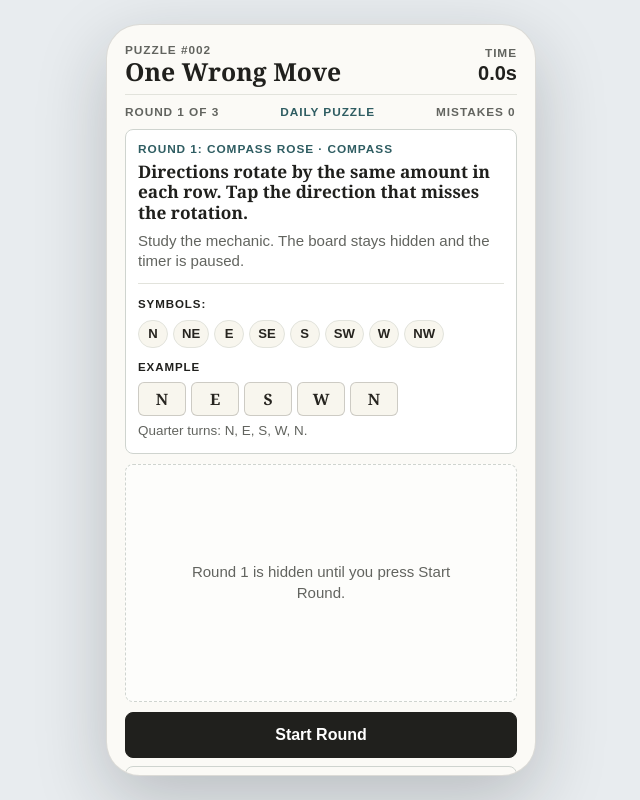
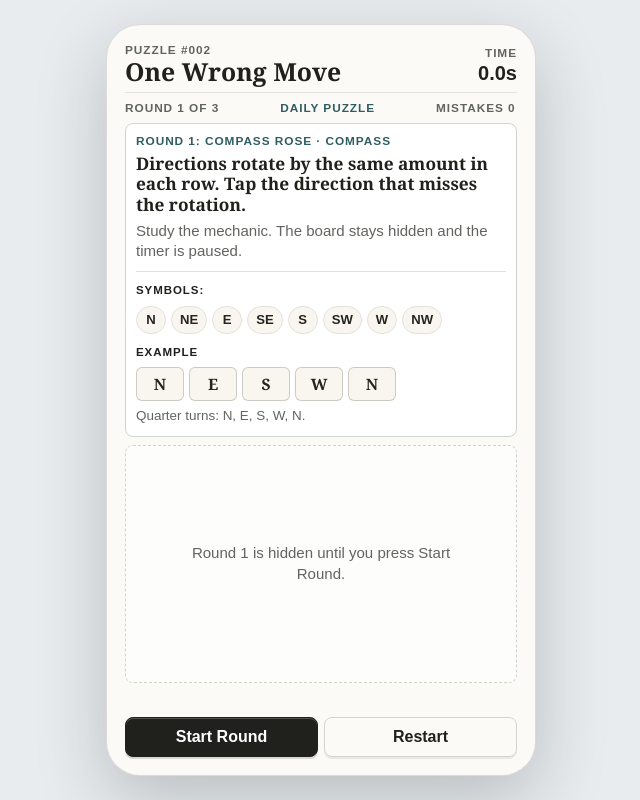
Before and after one commit to KevinHegg/one-wrong-move, a website: page public/index.html in a window 1280 px wide. Both pictures are taken after a click on the button "Start". Shown: the whole page, without its empty margins (319-959 px from the left). Drawn offline with Linux system fonts and the light colour scheme.

Commit message:
Tighten footer controls spacing

```diff
--- a/public/index.html
+++ b/public/index.html
@@ -5,11 +5,11 @@
     <meta name="viewport" content="width=device-width, initial-scale=1">
     <title>One Wrong Move</title>
     <link rel="icon" href="data:,">
-    <link rel="stylesheet" href="style.css?v=007">
-    <script src="symbols.js?v=007" defer></script>
-    <script src="puzzles.js?v=007" defer></script>
-    <script src="scoring.js?v=007" defer></script>
-    <script src="game.js?v=007" defer></script>
+    <link rel="stylesheet" href="style.css?v=008">
+    <script src="symbols.js?v=008" defer></script>
+    <script src="puzzles.js?v=008" defer></script>
+    <script src="scoring.js?v=008" defer></script>
+    <script src="game.js?v=008" defer></script>
   </head>
   <body>
     <main class="phone-shell" aria-label="One Wrong Move">
--- a/public/style.css
+++ b/public/style.css
@@ -65,8 +65,8 @@ p {
   display: flex;
   min-height: 100dvh;
   flex-direction: column;
-  gap: 10px;
-  padding: 14px;
+  gap: 8px;
+  padding: 12px;
 }
 
 .app-header {
@@ -74,7 +74,7 @@ p {
   align-items: center;
   justify-content: space-between;
   gap: 12px;
-  padding-bottom: 10px;
+  padding-bottom: 8px;
   border-bottom: 1px solid var(--soft-line);
 }
 
@@ -147,7 +147,7 @@ h1 {
 }
 
 .rule-card {
-  padding: 12px;
+  padding: 10px;
 }
 
 .round-name {
@@ -162,7 +162,7 @@ h2 {
 }
 
 #instructionText {
-  margin-top: 8px;
+  margin-top: 6px;
   color: var(--muted);
   font-size: 0.94rem;
   line-height: 1.34;
@@ -170,9 +170,9 @@ h2 {
 
 .briefing-details {
   display: grid;
-  gap: 9px;
-  margin-top: 12px;
-  padding-top: 10px;
+  gap: 8px;
+  margin-top: 10px;
+  padding-top: 8px;
   border-top: 1px solid var(--soft-line);
   color: var(--muted);
   font-size: 0.9rem;
@@ -684,7 +684,7 @@ h2 {
 
 .share-preview {
   width: 100%;
-  min-height: 168px;
+  min-height: 136px;
   resize: vertical;
   border: 1px solid var(--line);
   border-radius: 8px;
@@ -698,17 +698,21 @@ h2 {
 
 .controls {
   display: grid;
-  grid-template-columns: 1fr;
-  gap: 8px;
+  grid-template-columns: repeat(2, minmax(0, 1fr));
+  gap: 6px;
   margin-top: auto;
 }
 
 .primary-button,
 .secondary-button {
-  min-height: 46px;
+  grid-column: 1 / -1;
+  min-height: 40px;
   border-radius: 8px;
   cursor: pointer;
   font-weight: 800;
+  box-shadow:
+    inset 0 1px 0 rgba(255, 255, 255, 0.22),
+    0 2px 0 rgba(32, 32, 29, 0.16);
 }
 
 .primary-button {
@@ -721,6 +725,20 @@ h2 {
   border: 1px solid var(--line);
   background: transparent;
   color: var(--ink);
+  box-shadow:
+    inset 0 1px 0 rgba(255, 255, 255, 0.72),
+    0 2px 0 rgba(32, 32, 29, 0.08);
+}
+
+.controls:has(#startButton:not([hidden])):has(#restartButton:not([hidden])) #startButton,
+.controls:has(#startButton:not([hidden])):has(#restartButton:not([hidden])) #restartButton,
+.controls:has(#shareButton:not([hidden])) #shareButton,
+.controls:has(#shareButton:not([hidden])) #playMixButton {
+  grid-column: auto;
+}
+
+.controls:has(#shareButton:not([hidden])) #restartButton {
+  grid-column: 1 / -1;
 }
 
 .primary-button:active,
```
Also changed, not shown: index.html (+5 -5 lines), public/lab.html (+5 -5 lines).
